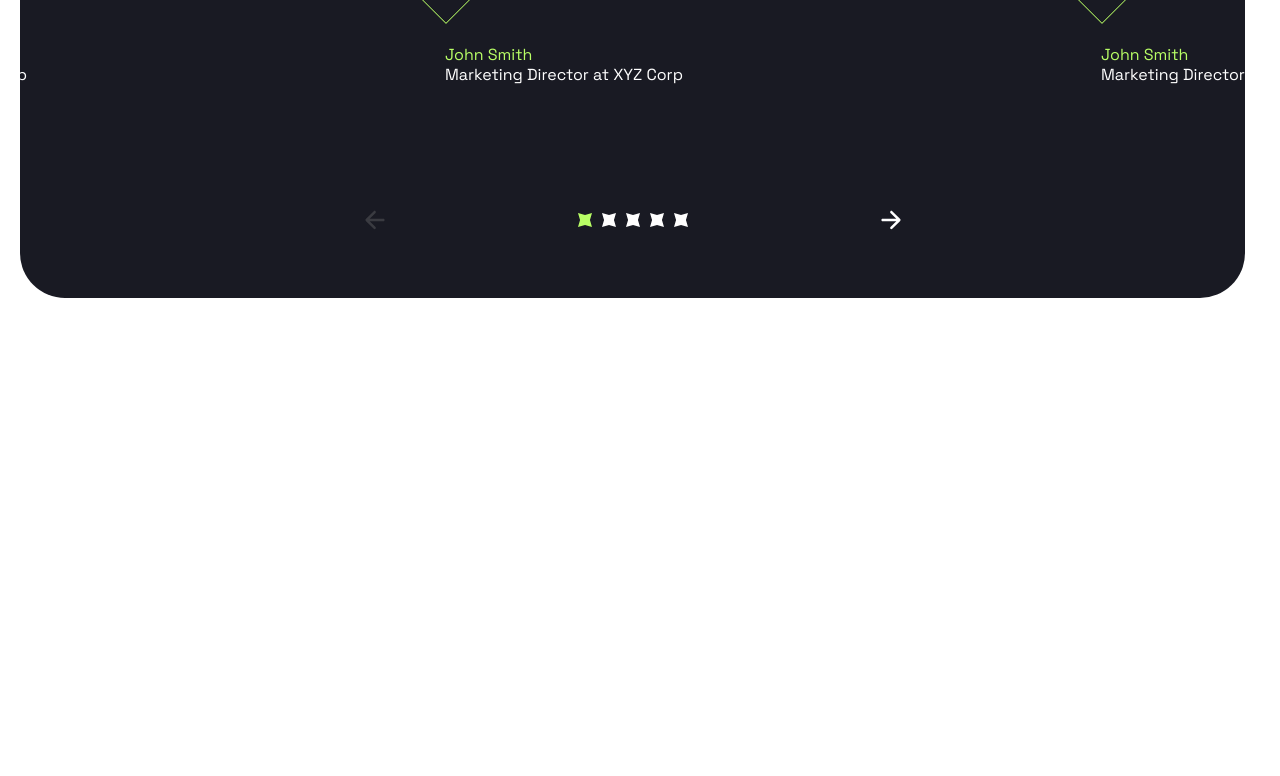
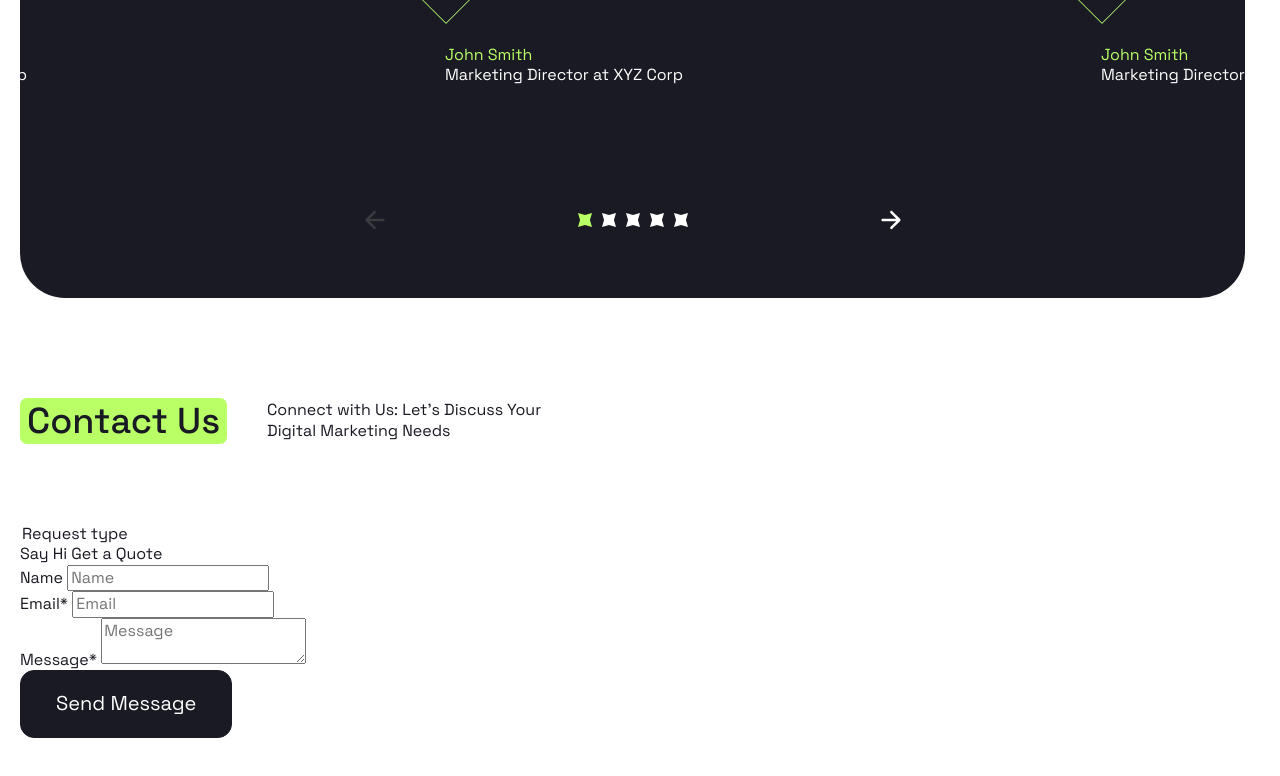
Before and after one commit to Vidiborets0012/positivus, a plain HTML site: page index.html in a window 1280 px wide. Shown: the part 6085-6861 px from the top of the page. Before the commit the page ends 6613 px from the top, so only its background shows below. Drawn offline with Linux system fonts and the light colour scheme.

Commit message:
add content and markup to contact-us section

```diff
--- a/index.html
+++ b/index.html
@@ -1127,6 +1127,85 @@
 
       <section class="section section--hidden-x container">
         <header class="section__header">
+          <h2 class="section__title puddle-bg">Contact Us</h2>
+          <div class="section__description">
+            <p>
+              Connect with Us: Let's Discuss Your <br />
+              Digital Marketing Needs
+            </p>
+          </div>
+        </header>
+        <div class="section__body">
+          <div class="contact-us">
+            <form class="contact-us__form">
+              <fieldset class="contact-us__request-types radios">
+                <legend class="radios__title">Request type</legend>
+                <label class="radios__item radio">
+                  <input
+                    class="radio__input visually-hidden"
+                    name="request-type"
+                    type="radio"
+                    value="Say Hi"
+                    checked
+                  />
+                  <span class="radio__emulator"></span>
+                  <span class="radio__label">Say Hi</span>
+                </label>
+                <label class="radios__item radio">
+                  <input
+                    class="radio__input visually-hidden"
+                    name="request-type"
+                    type="radio"
+                    value="Get a Quote"
+                  />
+                  <span class="radio__emulator"></span>
+                  <span class="radio__label">Get a Quote</span>
+                </label>
+              </fieldset>
+
+              <div class="contact-us__body">
+                <div class="contact-us__field field">
+                  <label class="field__label" for="name">Name</label>
+                  <input
+                    class="field__input"
+                    type="text"
+                    id="name"
+                    name="name"
+                    placeholder="Name"
+                  />
+                </div>
+                <div class="contact-us__field field">
+                  <label class="field__label" for="email">Email*</label>
+                  <input
+                    class="field__input"
+                    type="email"
+                    id="email"
+                    name="email"
+                    placeholder="Email"
+                    required
+                  />
+                </div>
+                <div class="contact-us__field field">
+                  <label class="field__label" for="message">Message*</label>
+                  <textarea
+                    class="field__input field__input--textarea"
+                    id="message"
+                    type="text"
+                    name="message"
+                    placeholder="Message"
+                    required
+                  ></textarea>
+                </div>
+              </div>
+
+              <button class="contact-us__button button" type="submit">Send Message</button>
+            </form>
+          </div>
+        </div>
+      </section>
+
+      <section class="section section--hidden-x container">
+        <header class="section__header">
           <h2 class="section__title puddle-bg"></h2>
           <div class="section__description">
             <p></p>
```
